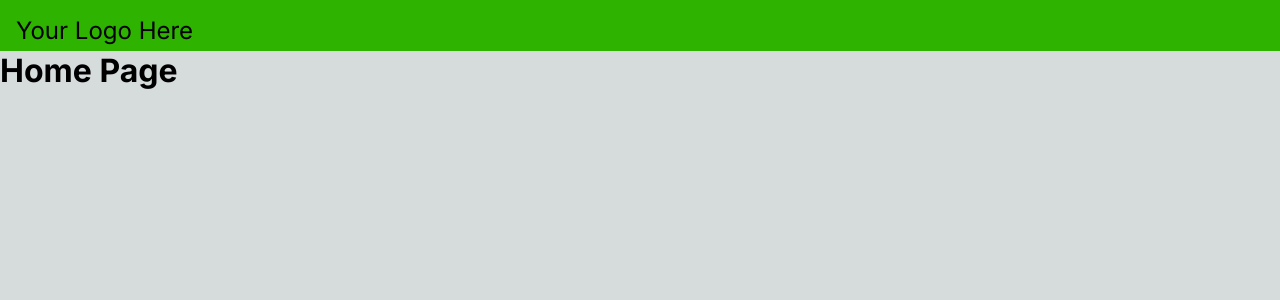
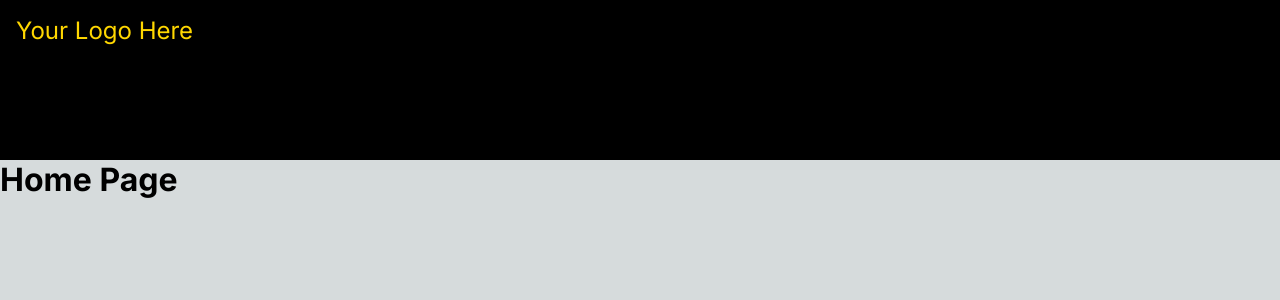
Before and after one commit to Cat4848/rock-of-ages-car-repairs, a Next.js app: page / in a window 1280 px wide. Shown: the top 300 px of the page. Built offline with nearby package versions, Linux system fonts and the light colour scheme.

Commit message:
feat:navbar-complete

```diff
--- a/app/Components/NavBar.tsx
+++ b/app/Components/NavBar.tsx
@@ -4,8 +4,10 @@ import styled from "styled-components";
 import LinkWrapper from "./LinkWrapper";
 
 const Wrapper = styled.div`
-  background-color: hsl(105, 100%, 35%);
+  background: black;
+  color: gold;
   padding: 1vmin 1 vmin;
+  height: 10em;
 `;
 
 const Links = styled.ul`
```
